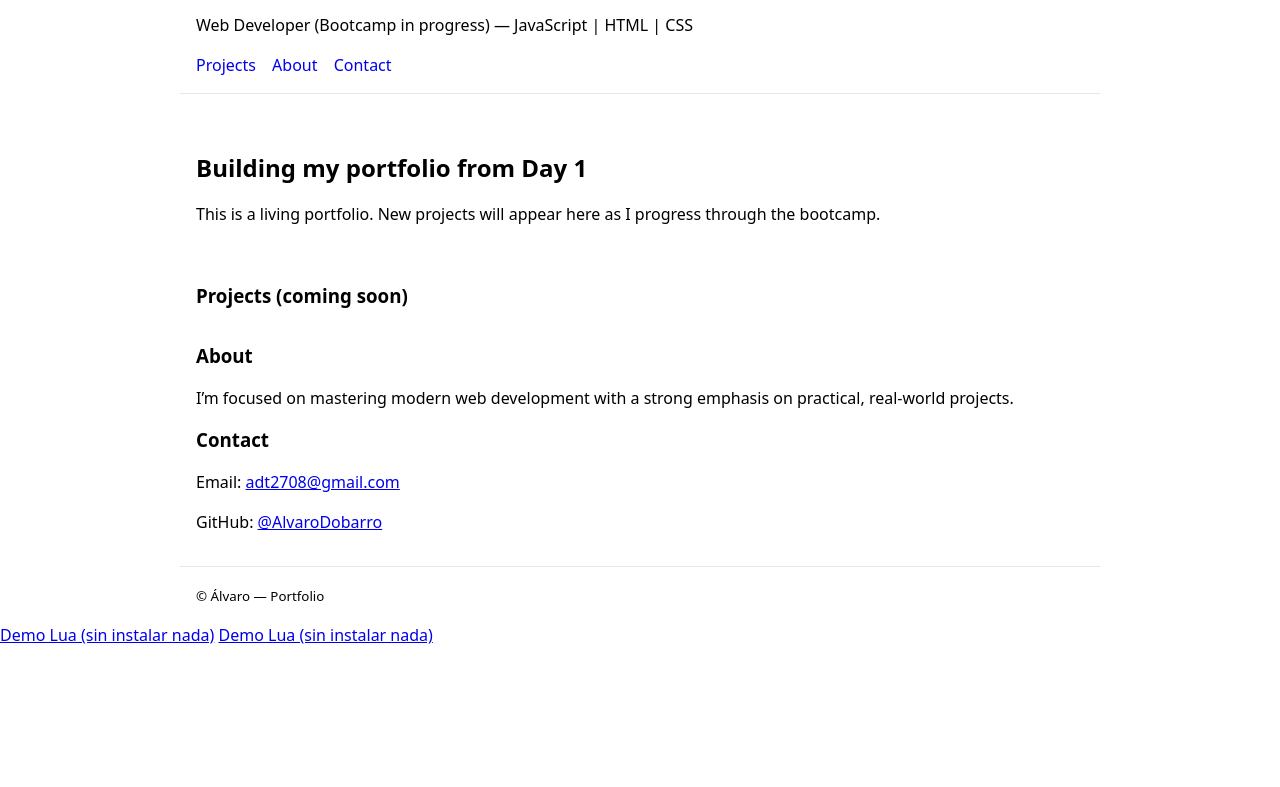
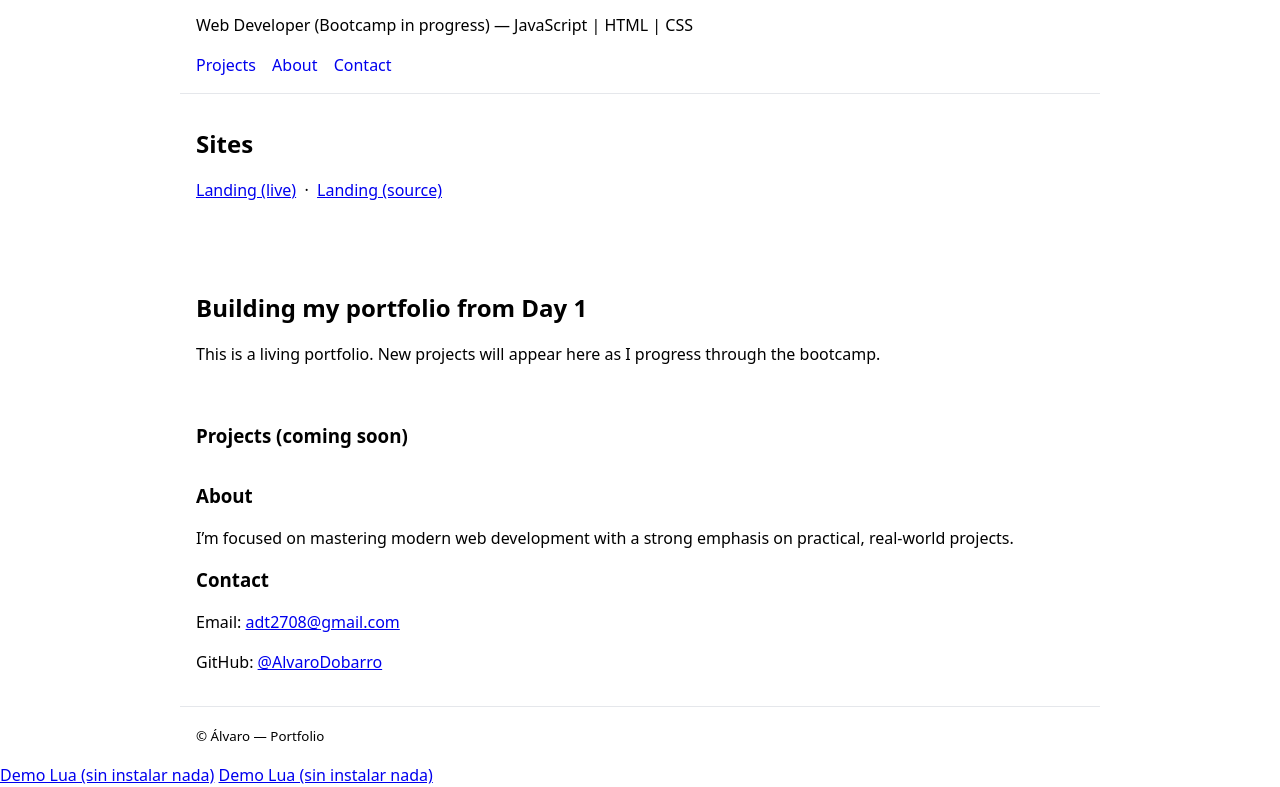
Before and after one commit to AlvaroDobarro/portfolio, a plain HTML site: page index.html in a window 1280 px wide. Shown: the part 67-854 px from the top of the page. Before the commit the page ends 800 px from the top, so only its background shows below. Drawn offline with Linux system fonts and the light colour scheme.

Commit message:
feat: add Sites section linking to landing (live & source)

```diff
--- a/index.html
+++ b/index.html
@@ -16,6 +16,14 @@
       <a href="#contact">Contact</a>
     </nav>
   </header>
+<section id="sites" class="container">
+  <h2>Sites</h2>
+  <p>
+    <a href="https://alvarodobarro.github.io/alvaro-landing/" target="_blank" rel="noopener">Landing (live)</a>
+    &nbsp;·&nbsp;
+    <a href="https://github.com/AlvaroDobarro/portfolio/tree/main/sites/alvaro-landing" target="_blank" rel="noopener">Landing (source)</a>
+  </p>
+</section>
 
   <main class="container">
     <section id="hero">
```
